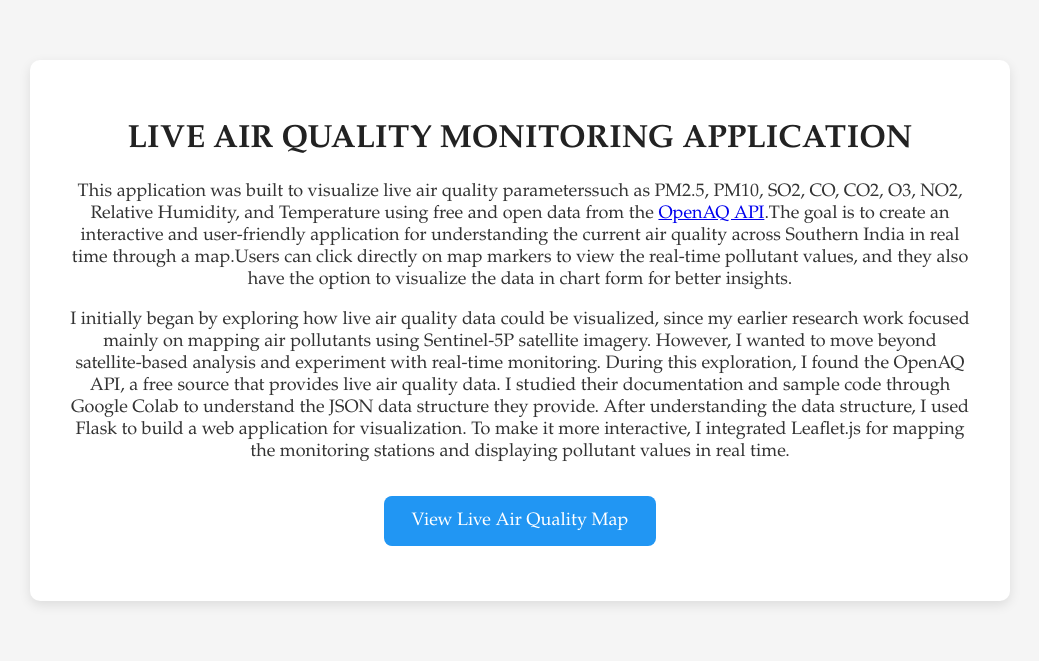
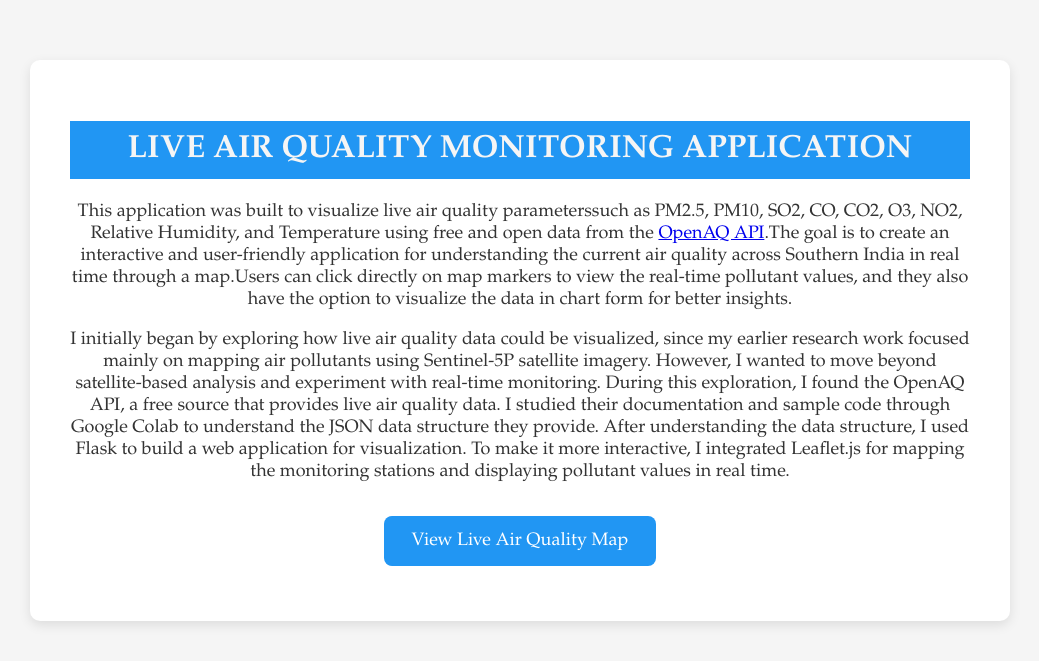
Before and after one commit to Suvish13/Live-Air-Quality-Monitoring, a Flask app: page / in a window 1280 px wide. Shown: the top 661 px of the page, without its empty margins (120-1159 px from the left). Run offline with Flask 3, Linux system fonts and the light colour scheme.

Commit message:
header style update

```diff
--- a/static/style.css
+++ b/static/style.css
@@ -21,7 +21,13 @@ html, body {
     box-shadow: 0 4px 12px rgba(0,0,0,0.1);
 }
 
-h1, h2, h3, h4 {
+h1{
+  padding: 10px;
+  font-family: garamond;
+  background-color: #2196F3;
+  color: #f5f5f5;
+}
+h2, h3, h4 {
     font-family: Garamond, serif;
     font-weight: 600;
     color: #222;
```
